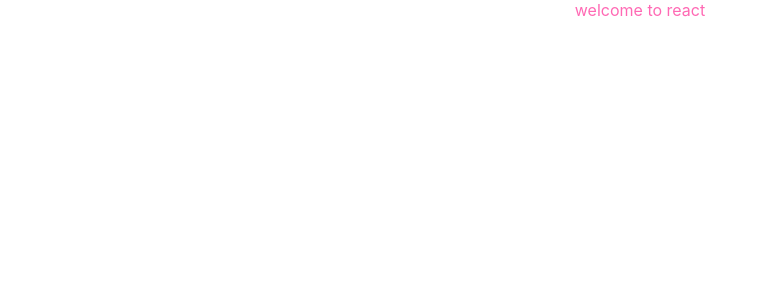
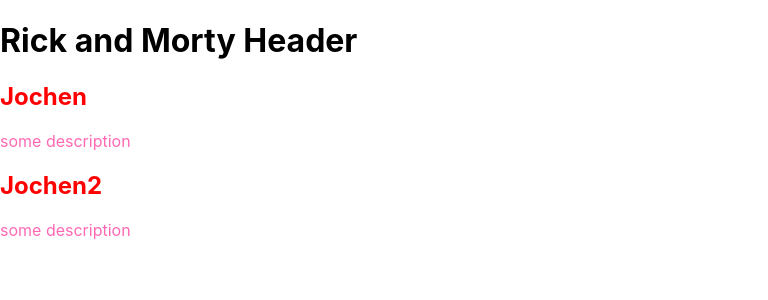
Before and after one commit to rebekkaschaub/rick-and-morty-react-rem-java-21-2, a React (Create React App) app: page / in a window 1280 px wide. Shown: the top 300 px of the page, without its empty margins (0-768 px from the left). Built offline with nearby package versions, Linux system fonts and the light colour scheme.

Commit message:
add props to component

```diff
--- a/src/App.css
+++ b/src/App.css
@@ -1,4 +1,11 @@
 .App {
-  text-align: center;
   color: hotpink;
 }
+
+h1 {
+  color: black;
+}
+
+.super-header{
+  color: red;
+}
--- a/src/App.js
+++ b/src/App.js
@@ -1,9 +1,24 @@
 import './App.css';
+import Header from "./components/Header";
+import Character from "./components/Character";
 
 function App() {
+    const characterData = [{
+        id: "1",
+        name: "Jochen",
+        description:'some description'
+    },{
+        id: "2",
+        name: "Jochen2",
+        description:'some description2'
+    }]
+
+
     return (
         <div className="App">
-            welcome to react
+            <Header/>
+            <Character character={characterData[0]}/>
+            <Character character={characterData[1]}/>
         </div>
     );
 }
--- /dev/null
+++ b/src/components/Character.js
@@ -0,0 +1,11 @@
+function Character({character} ) {
+
+    return <section>
+        <h2 className={"super-header"}>
+            {character.name}
+        </h2>
+        some description
+    </section>
+}
+
+export default Character;
--- /dev/null
+++ b/src/components/Header.js
@@ -0,0 +1,8 @@
+
+function Header(){
+    return <h1 className="Header">
+        Rick and Morty Header
+    </h1>
+}
+
+export default Header;
```
